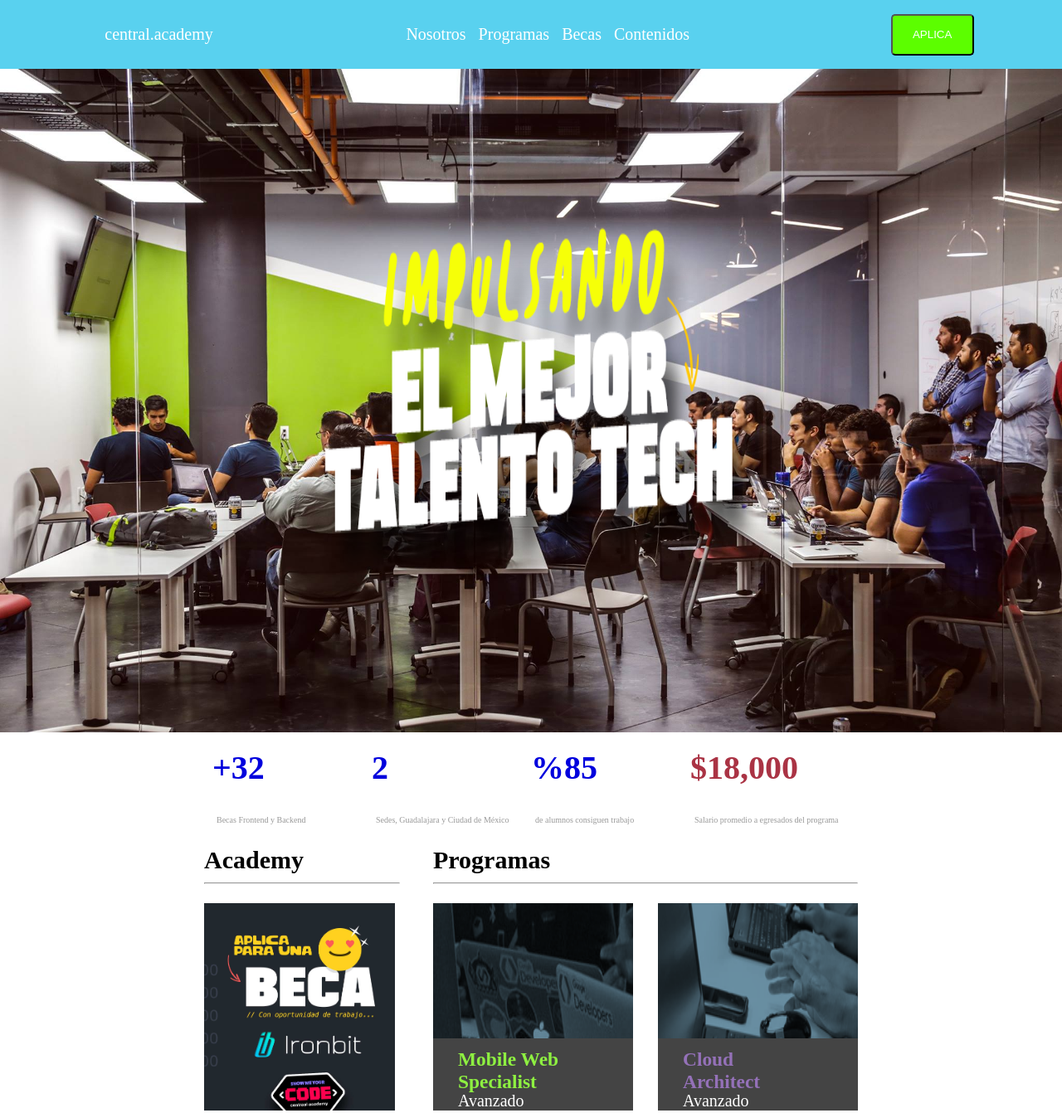
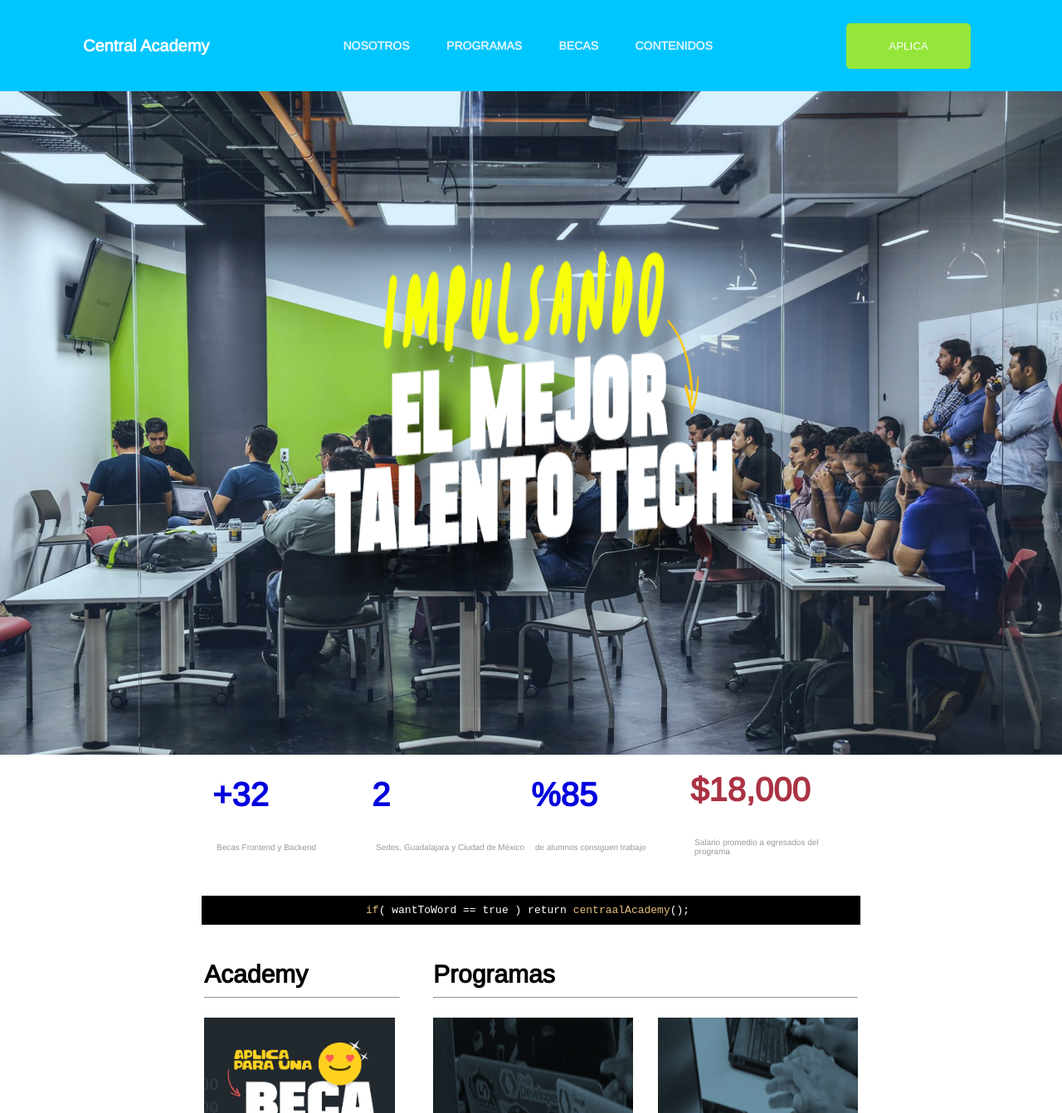
Before and after one commit to AnuarHarb/course-may-2018, a plain HTML site: page davidh/css-exercise/index.html in a window 1280 px wide. Shown: the top 1342 px of the page at 83% size. Drawn offline with nearby package versions, Linux system fonts and the light colour scheme.

Commit message:
navbar with original styles & responsive

```diff
--- /dev/null
+++ b/davidh/css-exercise/atom-one-dark.css
@@ -0,0 +1 @@
+.hljs{display:block;overflow-x:auto;padding:0.5em;color:#abb2bf;background:#282c34}.hljs-comment,.hljs-quote{color:#5c6370;font-style:italic}.hljs-doctag,.hljs-keyword,.hljs-formula{color:#c678dd}.hljs-section,.hljs-name,.hljs-selector-tag,.hljs-deletion,.hljs-subst{color:#e06c75}.hljs-literal{color:#56b6c2}.hljs-string,.hljs-regexp,.hljs-addition,.hljs-attribute,.hljs-meta-string{color:#98c379}.hljs-built_in,.hljs-class .hljs-title{color:#e6c07b}.hljs-attr,.hljs-variable,.hljs-template-variable,.hljs-type,.hljs-selector-class,.hljs-selector-attr,.hljs-selector-pseudo,.hljs-number{color:#d19a66}.hljs-symbol,.hljs-bullet,.hljs-link,.hljs-meta,.hljs-selector-id,.hljs-title{color:#61aeee}.hljs-emphasis{font-style:italic}.hljs-strong{font-weight:bold}.hljs-link{text-decoration:underline}
--- a/davidh/css-exercise/index.html
+++ b/davidh/css-exercise/index.html
@@ -3,23 +3,29 @@
   <head>
     <meta charset="utf-8">
     <meta name="viewport" content="width=device-width, initial-scale=1.0">
+    <!-- this CDN code is for highlight js into html-->
+    <link rel="stylesheet" href="atom-one-dark.css">
+    <!-- Icons -->
     <link href="https://fonts.googleapis.com/icon?family=Material+Icons" rel="stylesheet">
+    <!-- fonts -->
+    <link href="https://fonts.googleapis.com/css?family=Arimo" rel="stylesheet">
     <link rel="stylesheet" href="main.css">
     <title>css-exercise</title>
   </head>
   <body>
     <header>
       <nav class="nav">
-        <p>central.academy</p>
+        <div class="nav-central">Central Academy</div>
         <div class="services">
-          <span>Nosotros</span>
-          <span>Programas</span>
-          <span>Becas</span>
-          <span>Contenidos</span>
+          <a class="services-item">NOSOTROS</a>
+          <a class="services-item">PROGRAMAS</a>
+          <a class="services-item">BECAS</a>
+          <a class="services-item">CONTENIDOS</a>
         </div>
         <button class="apply-nav" type="button">APLICA</button>
-        <i class="material-icons">dehaze</i>
+        <i class="large material-icons">dehaze</i>
       </nav>
+      <!-- can be use picture tag and its properties far make it easily -->
       <section class="cover">
         <div class="slogan">
         </div>
@@ -39,9 +45,13 @@
         <p class="stats-text">de alumnos consiguen trabajo</p>
       </div>
       <div class="stats-unit">
-        <p class="unit-pink">$18,000</p>
+        <!-- acord class methodology if a item changes put the diference then -->
+        <p class="unit--pink">$18,000</p>
         <p class="stats-text">Salario promedio a egresados del programa</p>
       </div>
+    </section>
+    <section class="codejs">
+      <pre><code> if( wantToWord == true ) return centraalAcademy(); </code></pre>
     </section>
     <div class="academy-programs">
       <section class="academy">
@@ -92,5 +102,8 @@
         </div>
       </section>
     </div>
+  <!-- highlight code CDN javascript methods -->
+  <script src="//cdnjs.cloudflare.com/ajax/libs/highlight.js/9.12.0/highlight.min.js"></script>
+  <script>hljs.initHighlightingOnLoad();</script>
   </body>
 </html>
--- a/davidh/css-exercise/main.css
+++ b/davidh/css-exercise/main.css
@@ -1,12 +1,19 @@
 /****************************** RESPONSIVE WEB ********************************/
 @media (min-width: 769px)  {
     :root {
-      --prymary-color: #444444;
+      /* prymary colors */
+      --primary-color: rgb(0,198,255);
+      --primary-color-opacity: rgba(0,155,242,.15);
+      --button-apply: rgb(149,230,59);
+      --button-apply-active: rgba(149,230,59,.85);
+      /* fonts */
+      --arimo-fonts: 'Arimo', sans-serif;
     }
     body {
       margin: 0;
       padding: 0;
       width: 100%;
+      font-family: var(--arimo-fonts) ;
     }
     header {
       width: 100%;
@@ -14,27 +21,51 @@
     }
     .nav {
       width: 100%;
+      height: 110px;
       display: flex;
-      justify-content: space-around;
+      justify-content: space-between;
       align-items: center;
-      padding: 10px;
       color: white;
-      background-color: #59D1EF;
-      font-size: 20px;
+      background-color: var(--primary-color);
     }
-    .services span {
-      margin-right: 10px;
+    .nav-central {
+     font-size: 20px;
+     font-weight: bold;
+     margin-left: 300px;
     }
-    .services span:hover {
-      margin-right: 10px;
+    .services-item {
+      margin: 0 20px;
+      color: #DFF4FE;
+      font-size: 14px;
+      font-weight:bolder;
+    }
+    .services-item:hover {
       text-decoration: underline;
+      color: #EEE;
+      cursor: pointer;
     }
+
     .apply-nav {
-      height: 50px;
-      width: 100px;
+      height: 55px;
+      width: 150px;
+      margin-right: 340px;
       color: white;
-      background-color: #5CFE00;
+      background-color: var(--button-apply);
       border-radius: 5px;
+      border: none;
+      /* when a transition ocurred it will be executed durind .6 seconds */
+      transition: transform .4s;
+    }
+    .apply-nav:focus {
+      outline: none;
+    }
+    .apply-nav:hover {
+      cursor: pointer;
+      background-color: var(--button-apply-active);
+    }
+    .apply-nav:active {
+      /* when active it will be move 5px on Y axis*/
+      transform: translateY(3px);
     }
     .nav  i {
       display: none;
@@ -45,7 +76,7 @@
       display: flex;
       justify-content: center;
       align-items: center;
-      background-image: url("./img/homepage__cover.jpg");
+      background-image: linear-gradient(var(--primary-color-opacity), var(--primary-color-opacity)), url("./img/homepage__cover.jpg");
       background-repeat: no-repeat;
       background-size: cover;
     }
@@ -77,7 +108,7 @@
       font-size: 40px;
       font-weight: bold;
     }
-    .unit-pink {
+    .unit--pink {
       color: #aa3344;
       line-height: 5px;
       font-size: 40px;
@@ -87,6 +118,20 @@
       padding: 5px;
       font-size: 10px;
       color: #999999;
+    }
+    .codejs {
+      height: 100px;
+      display: grid;
+      grid-template-columns: 62%;
+      justify-content: center;
+      align-items: center;
+    }
+    .codejs code {
+      display: flex;
+      justify-content: center;
+      padding: 10px;
+      background-color: black;
+      color: white;
     }
     .academy-programs {
       display: grid;
@@ -233,10 +278,31 @@
       font-size: 20px;
     }
 }
+/* Nav responsive 1536 px */
+@media screen and (max-width: 1500px) {
+  .nav-central {
+   margin-left: 100px;
+  }
+  .apply-nav {
+    margin-right: 110px;
+  }
+}
 
-
+/* Nav responsive 1536 px */
+@media screen and (max-width: 1024px) {
+  .nav-central {
+   margin-left: 20px;
+  }
+  .apply-nav {
+    margin-right: 25px;
+  }
+  .services-item {
+    margin: 0px 8px;
+  }
+}
+/**** NOTE: provre if we dont need repeat the Web styles into this view *******/
 /**************************** RESPONSIVE MOBILE *******************************/
-@media (max-width: 768px) {
+@media screen and (max-width: 768px) {
     :root {
       --prymary-color: #444444;
     }
@@ -252,10 +318,13 @@
       width: 100vh;
       display: flex;
       justify-content: space-around;
-      padding: 10px;
       color: white;
       background-color: var(--prymary-color);
       font-size: 20px;
+    }
+    .nav-central {
+      font-size: 30px;
+      font-weight: bold;
     }
     .services {
       display: none;
@@ -264,13 +333,13 @@
       display: none;
     }
     .nav  i {
-      width: 40px;
+      width: 60px;
       display: flex;
       justify-content: center;
       align-items: center;
-      margin-right: 50px;
+      margin: 15px 40px 15px 50px;
       padding: 5px;
-      border: 1px solid white;
+      border: 2px solid white;
       border-radius: 5px;
     }
     .cover {
@@ -279,9 +348,10 @@
       display: flex;
       justify-content: center;
       align-items: center;
-      background-image: url("./img/homepage__cover.jpg");
+      background-image: linear-gradient(rgba(0, 0, 125, 0.3), rgba(0, 0, 125, 0.3)), url("./img/homepage__cover.jpg");
       background-repeat: no-repeat;
       background-size: cover;
+      background-position: center;
     }
     .slogan {
       height: 60vh;
@@ -312,7 +382,7 @@
       font-size: 80px;
       font-weight: bold;
     }
-    .unit-pink {
+    .unit--pink {
       color: #aa3344;
       line-height: 5px;
       font-size: 80px;
@@ -322,6 +392,9 @@
       padding: 5px;
       font-size: 20px;
       color: #999999;
+    }
+    .codejs {
+      display: none;
     }
     .academy-text {
       line-height: 5px;
```
